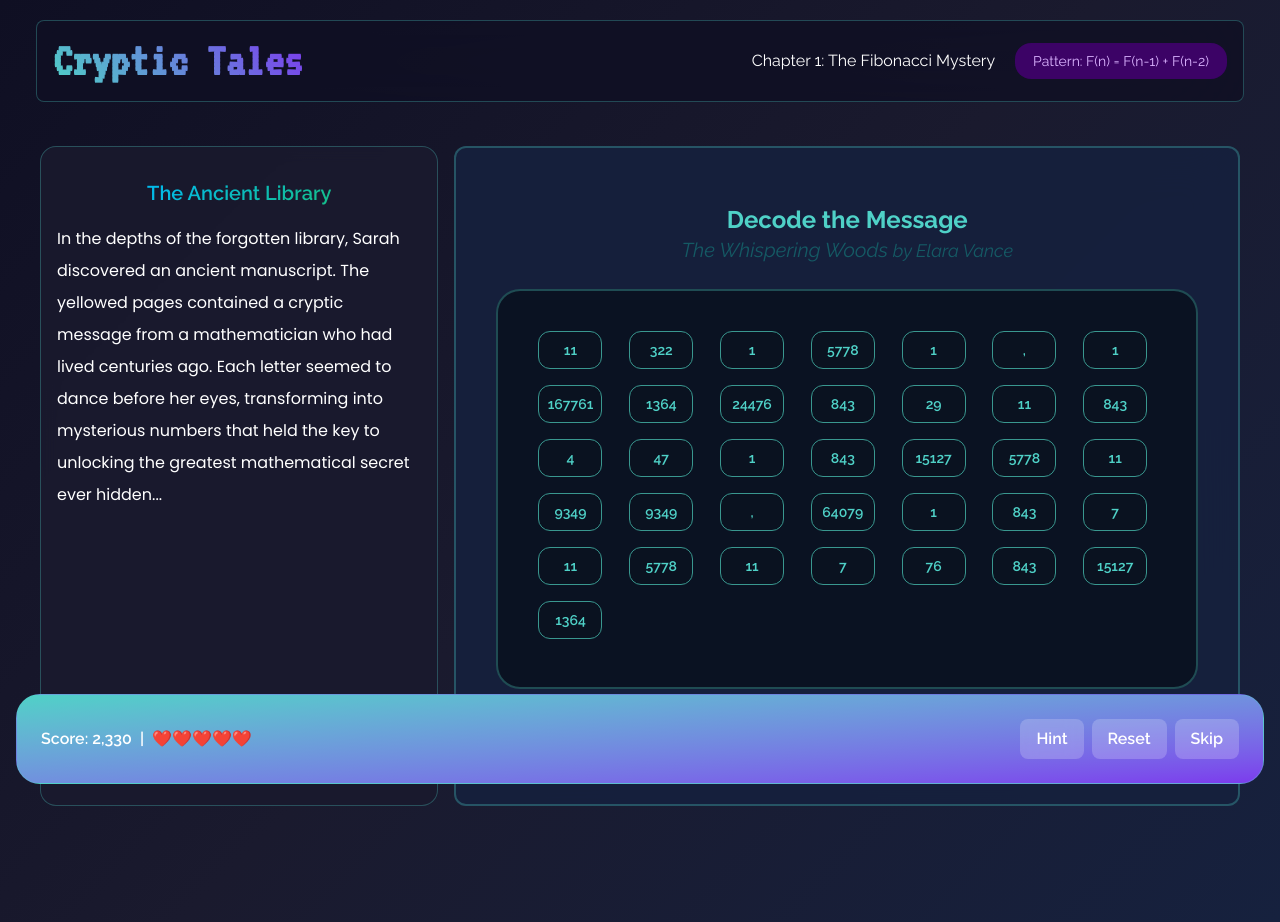
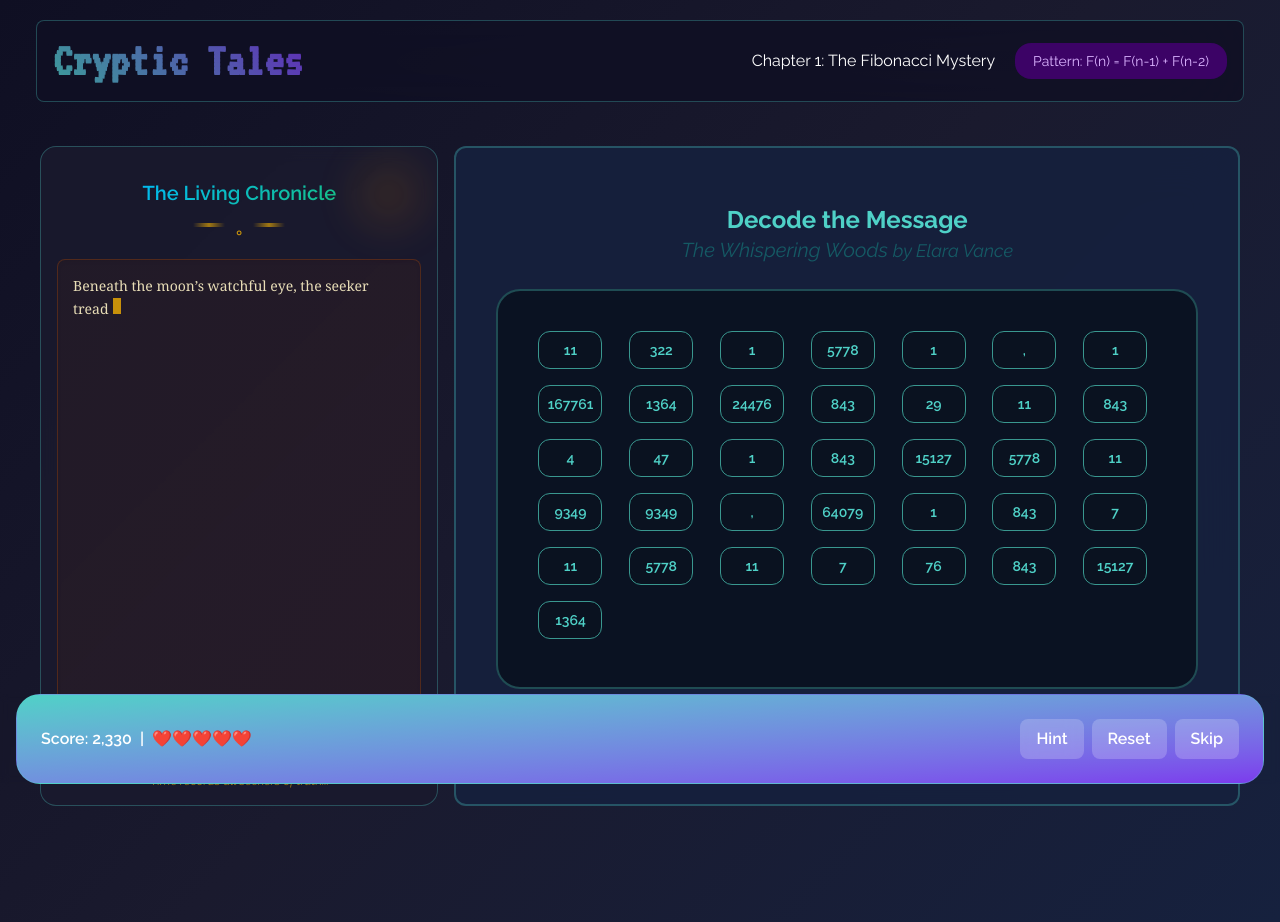
Before and after one commit to Anthony-Pius-1729/CrypticTales, a React (Vite) app: page / in a window 1280 px wide. Built offline with nearby package versions, Linux system fonts and the light colour scheme; a web font is replaced by a local one.

Commit message:
update Left panel and added some animations

```diff
--- a/package.json
+++ b/package.json
@@ -11,13 +11,15 @@
   },
   "dependencies": {
     "@google/genai": "^1.10.0",
+    "@react-three/fiber": "^9.2.0",
     "@tailwindcss/vite": "^4.1.11",
     "react": "^19.1.0",
     "react-countdown": "^2.3.6",
     "react-dom": "^19.1.0",
     "react-markdown": "^10.1.0",
     "react-text-to-speech": "^2.1.2",
-    "tailwindcss": "^4.1.11"
+    "tailwindcss": "^4.1.11",
+    "three": "^0.178.0"
   },
   "devDependencies": {
     "@eslint/js": "^9.30.1",
--- a/src/App.jsx
+++ b/src/App.jsx
@@ -20,9 +20,7 @@ const App = () => {
 
   useEffect(() => {
     const result = dbData;
-
     const stories = result.data.stories;
-
     setData(stories);
     console.log("Data fetched");
   }, []);
@@ -40,7 +38,7 @@ const App = () => {
 
           {displayR && <RSideBar ondisp={handleShow} />}
         </div>
-        <div className="fixed bottom-4 left-0 right-0 px-4 flex justify-center z-50">
+        <div className="fixed bottom-4 backdrop-blur-xs left-0 right-0 px-4 flex justify-center z-50">
           <div className="flex justify-between items-center gap-8 p-6 max-w-screen-xl w-full border border-[rgba(79,209,199,0.3)] rounded-3xl bg-gradient-to-br from-[#4fd1c7] to-[#7c3aed]">
             <div className="flex items-center gap-2 text-white font-semibold whitespace-nowrap">
               <span>Score: 2,330</span>
--- a/src/Components/Header.jsx
+++ b/src/Components/Header.jsx
@@ -8,7 +8,7 @@ const Header = () => {
           className="text-transparent
         bg-[linear-gradient(45deg,#4fd1c7,#7c3aed)]
          bg-clip-text font-bold font-[VT323]
-           text-5xl"
+           text-5xl animate-pulse"
         >
           Cryptic Tales
         </h1>
--- a/src/Components/LSideBar.jsx
+++ b/src/Components/LSideBar.jsx
@@ -1,22 +1,106 @@
-import React from "react";
+import React, { useState, useEffect } from "react";
 
-const LSideBar = () => {
+const LivingChronicleSidebar = () => {
+  const [chronicleEntries, setChronicleEntries] = useState([]);
+  const [currentWriting, setCurrentWriting] = useState("");
+  const [isWriting, setIsWriting] = useState(false);
+
+  const possibleEntries = [
+    "Beneath the moon’s watchful eye, the seeker treads the forgotten path...",
+    "Arcane sigils flicker and writhe in the shadowed chamber’s gloom...",
+    "Whispers of Al-Khwarizmi echo through corridors lost to time...",
+    "Veils of illusion descend, spun by Ibn-Sina’s cunning hand...",
+    "Hypatia’s enigmatic glyphs murmur riddles only the brave dare heed...",
+    "A triad of secrets weaves itself into the fabric of fate...",
+    "Where the language of numbers melds with eldritch lore...",
+    "The cipher’s heart pulses, revealing truths to those who endure the trial...",
+    "Fractured reflections shimmer, teasing glimpses of forbidden knowledge...",
+    "The spiral labyrinth unfolds, each turn a challenge to mortal wit...",
+    "Echoes of immortal sages resonate, cloaked in paradox and enigma...",
+    "Silent stars align, casting light on the veiled equations of destiny...",
+  ];
+
+  const writeEntry = (text) => {
+    setIsWriting(true);
+    let index = 0;
+    const writeInterval = setInterval(() => {
+      setCurrentWriting(text.substring(0, index + 1));
+      index++;
+      if (index >= text.length) {
+        clearInterval(writeInterval);
+        setTimeout(() => {
+          setChronicleEntries((prev) => [...prev, text]);
+          setCurrentWriting("");
+          setIsWriting(false);
+        }, 1000);
+      }
+    }, 50);
+  };
+
+  useEffect(() => {
+    if (chronicleEntries.length < possibleEntries.length) {
+      const timer = setTimeout(() => {
+        const nextEntry = possibleEntries[chronicleEntries.length];
+        writeEntry(nextEntry);
+      }, 3000);
+      return () => clearTimeout(timer);
+    }
+  }, [chronicleEntries.length, possibleEntries.length]);
+
   return (
-    <>
-      <div className="w-[50%] h-[85%] rounded-2xl bg-[rgba(26,26,46,0.9)] backdrop-blur-sm  flex flex-col text-white border-1 p-4 border-[rgba(79,209,199,0.3)]">
-        <h1 className="text-xl text-center font-semibold p-4 bg-clip-text text-transparent bg-[linear-gradient(315deg,#20bf55_0%,#01baef_74%)]">
-          The Ancient Library
-        </h1>
-        <p className="leading-[2rem] font-[poppins]">
-          In the depths of the forgotten library, Sarah discovered an ancient
-          manuscript. The yellowed pages contained a cryptic message from a
-          mathematician who had lived centuries ago. Each letter seemed to dance
-          before her eyes, transforming into mysterious numbers that held the
-          key to unlocking the greatest mathematical secret ever hidden...
-        </p>
+    <div className="w-[50%] h-[85%] rounded-2xl bg-[rgba(26,26,46,0.9)] backdrop-blur-sm flex flex-col text-white border p-4 border-[rgba(79,209,199,0.3)] relative overflow-hidden">
+      <div className="absolute top-4 right-4 w-16 h-16 bg-gradient-to-br from-amber-400/20 to-orange-500/20 rounded-full blur-xl animate-pulse"></div>
+      <div
+        className="absolute bottom-8 left-6 w-4 h-4 bg-gradient-to-br from-cyan-400/30 to-blue-500/30 rounded-full blur-sm animate-bounce"
+        style={{ animationDelay: "0.5s" }}
+      ></div>
+
+      <h1 className="text-xl text-center font-semibold p-4 bg-clip-text text-transparent bg-[linear-gradient(315deg,#20bf55_0%,#01baef_74%)]">
+        The Living Chronicle
+      </h1>
+
+      <div className="flex justify-center mb-4 space-x-2">
+        <div className="w-8 h-1 bg-gradient-to-r from-transparent via-amber-400/60 to-transparent"></div>
+        <div className="text-amber-400/80 text-sm">⚬</div>
+        <div className="w-8 h-1 bg-gradient-to-r from-transparent via-amber-400/60 to-transparent"></div>
       </div>
-    </>
+
+      <div className="flex-1 relative">
+        <div className="absolute inset-0 bg-gradient-to-br from-amber-900/10 to-orange-800/10 rounded-lg border border-amber-700/30 shadow-inner"></div>
+
+        <div className="relative z-10 p-4 h-full overflow-y-auto">
+          {chronicleEntries.map((entry, index) => (
+            <div key={index} className="mb-4 animate-fade-in">
+              <p className="text-amber-100/90 font-serif text-sm leading-relaxed">
+                {entry}
+              </p>
+              <div className="w-full h-px bg-gradient-to-r from-transparent via-amber-400/30 to-transparent mt-2"></div>
+            </div>
+          ))}
+
+          {isWriting && (
+            <div className="mb-4">
+              <p className="text-amber-100/90 font-serif text-sm leading-relaxed">
+                {currentWriting}
+                <span className="inline-block w-2 h-4 bg-amber-400 ml-1 animate-pulse"></span>
+              </p>
+            </div>
+          )}
+
+          {isWriting && (
+            <div className="absolute bottom-4 right-4">
+              <div className="text-amber-400/70 text-2xl animate-bounce">
+                🖋️
+              </div>
+            </div>
+          )}
+        </div>
+      </div>
+      <div className="text-center text-xs text-amber-400/60 italic mt-2">
+        "Time records all seekers of truth..."
+      </div>
+    </div>
   );
 };
 
-export default LSideBar;
+export default LivingChronicleSidebar;
--- a/src/Components/RSideBar.jsx
+++ b/src/Components/RSideBar.jsx
@@ -4,24 +4,31 @@ import PatternBuilder from "./PatternBuilder";
 import ChatComponent from "./ChatComponent";
 
 const RSideBar = ({ ondisp }) => {
-  const TIME_CONST = 1.67;
+  const INITIAL_TIME = 60;
   const [text, setText] = useState("");
-  const [time, setTime] = useState(2000);
-  const [updateWidth, setUpdateWidth] = useState(100);
-
+  const [time, setTime] = useState(INITIAL_TIME);
   const [disp, setDisp] = useState(true);
   const [chat, setChat] = useState(false);
+
+  const progressPercentage = (time / INITIAL_TIME) * 100;
 
   useEffect(() => {
     if (time <= 0) {
       setDisp(false);
-      setUpdateWidth(0);
       return;
     }
+
     const intervalId = setInterval(() => {
-      setTime((prevTime) => prevTime - 1);
-      setUpdateWidth((width) => width - TIME_CONST);
+      setTime((prevTime) => {
+        const newTime = prevTime - 1;
+        if (newTime <= 0) {
+          setDisp(false);
+          return 0;
+        }
+        return newTime;
+      });
     }, 1000);
+
     return () => clearInterval(intervalId);
   }, [time]);
 
@@ -58,10 +65,16 @@ const RSideBar = ({ ondisp }) => {
     { id: 5, value: 5 },
   ];
 
-  const dynamicWidth = `${updateWidth}%`;
-
   const handleChat = () => {
     setChat(!chat);
+  };
+
+  const formatTime = (seconds) => {
+    const mins = Math.floor(seconds / 60);
+    const secs = seconds % 60;
+    return `${mins.toString().padStart(2, "0")}:${secs
+      .toString()
+      .padStart(2, "0")}`;
   };
 
   return (
@@ -88,13 +101,13 @@ const RSideBar = ({ ondisp }) => {
             <div className="relative group right-0 cursor-pointer">
               <span
                 onClick={handleChat}
-                className="absolute z-90 top-[-0.8rem] right-1"
+                className="absolute z-90 top-[-0.8rem] right-1 animate-bounce"
               >
                 <i className="fa-solid fa-lightbulb text-3xl text-amber-400"></i>
               </span>
               <div
                 className="absolute bottom-full mb-2 right-0
-                w-max px-2 py-1 rounded bg-gray-800 text-white text-xs opacity-0 group-hover:opacity-100
+                w-max p-4 rounded bg-gray-800 text-white text-sm opacity-0 group-hover:opacity-100
                 transition-opacity pointer-events-none"
               >
                 Chat with Google's Gemini
@@ -106,15 +119,20 @@ const RSideBar = ({ ondisp }) => {
             <h1 className="font-[montserrat] text-xl font-semibold p-4 bg-clip-text text-transparent bg-[linear-gradient(315deg,#20bf55_0%,#01baef_74%)] text-center">
               Cryptic Hints
             </h1>
-            <div className="relative z-0 p-4 flex h-[20%] flex-col justify-center text-center bg-[rgba(245,158,11,0.1)] border border-[#d18708] rounded-md">
+
+            <div className="relative p-4 flex h-[20%] flex-col justify-center text-center bg-[rgba(245,158,11,0.1)] border border-[#d18708] rounded-md">
               <h1 className="mb-4 font-bold font-[poppins] text-[#d18708]">
-                {"00" + ":" + time}
+                {formatTime(time)}
               </h1>
-              <div
-                style={{ width: dynamicWidth, height: "0.25rem", zIndex: 90 }}
-                className="relative bg-[linear-gradient(90deg,#f59e0b,#ef4444)] rounded-xs z-50"
-              ></div>
-              <div className="absolute rounded-xs z-0 bottom-[2.65rem] mb-4 border border-[#d18708] h-[0.25rem] bg-[rgba(245,158,11,0.1)] w-[90%]"></div>
+              <div className="relative w-full h-1 mb-4">
+                <div className="absolute inset-0 bg-[rgba(245,158,11,0.1)] border border-[#d18708] rounded-full"></div>
+
+                <div
+                  className="absolute left-0 top-0 h-full bg-[linear-gradient(90deg,#f59e0b,#ef4444)] rounded-full transition-all duration-1000 ease-linear"
+                  style={{ width: `${Math.max(0, progressPercentage)}%` }}
+                ></div>
+              </div>
+
               <div className="text-md font-semibold text-[#d18708] rounded-lg mx-auto border border-amber-100 px-4 py-2">
                 Speed Run Active
               </div>
@@ -147,7 +165,7 @@ const RSideBar = ({ ondisp }) => {
                     </div>
                   ))}
                 </div>
-                <div className="bg-[rgba(10,15,28,0.9)] rounded-xl w-full border-2 h-full border-[rgba(79,209,199,0.3)]">
+                <div className="bg-[rgba(10,15,28,0.9)] rounded-xl w-full border-2 h-[10rem] border-[rgba(79,209,199,0.3)]">
                   <h1 className="font-bold text-[#4fd1c7] p-4">
                     Current Sequence:
                   </h1>
```
Also changed, not shown: 1 other file (tests, documents, lock files or other folders).
